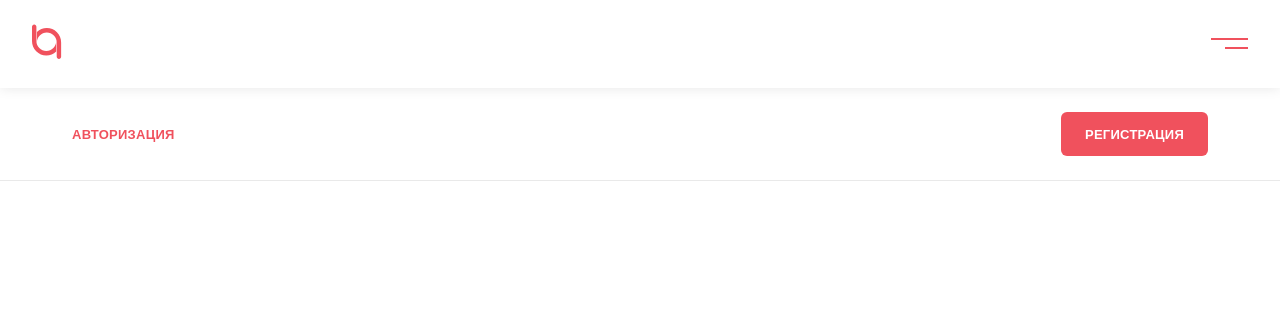
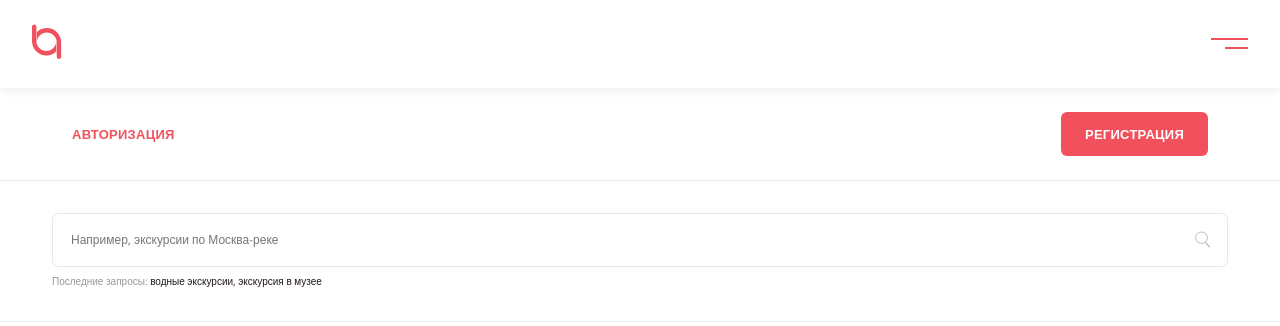
Before and after one commit to eleskin/uneed-guide-react-frontend, a Next.js app: page / in a window 1280 px wide. Shown: the top 326 px of the page. Built offline with nearby package versions, Linux system fonts and the light colour scheme.

Commit message:
feature: Add Menu search

```diff
--- a/components/Menu/Menu.js
+++ b/components/Menu/Menu.js
@@ -1,5 +1,6 @@
 import Button from '../Button/Button';
 import styles from './Menu.module.scss';
+import Image from 'next/image';
 
 const Menu = () => {
 	return (
@@ -8,6 +9,15 @@ const Menu = () => {
 				<Button.Secondary>Авторизация</Button.Secondary>
 				<Button.Primary>Регистрация</Button.Primary>
 			</header>
+			<div className={styles.Menu__search}>
+				<label>
+					<input type="text" placeholder="Например, экскурсии по Москва-реке"/>
+					<Image src="/assets/images/header/header-magnifier.svg" width={16} height={16}/>
+				</label>
+				<span>
+					Последние запросы: <b>водные экскурсии, экскурсия в музее</b>
+				</span>
+			</div>
 		</div>
 	);
 };
--- a/components/Menu/Menu.module.scss
+++ b/components/Menu/Menu.module.scss
@@ -9,6 +9,51 @@
 		align-items: center;
 		border-bottom: 1px solid #e9e9e9;
 	}
+
+	.Menu__search {
+		padding: rem(32px) rem(52px);
+		display: grid;
+		grid-template-rows: auto auto;
+		grid-row-gap: rem(7px);
+		border-bottom: 1px solid #e9e9e9;
+
+		label {
+			width: 100%;
+			display: grid;
+			grid-template-columns: 1fr auto;
+			grid-column-gap: rem(8px);
+			background-color: #ffffff;
+			border: 1px solid #e7e7e7;
+			box-sizing: border-box;
+			border-radius: 6px;
+			padding: rem(16px);
+
+			input {
+				border: none;
+				font-weight: 400;
+				font-size: rem(12px);
+				line-height: rem(18px);
+				color: #221818;
+				outline: none;
+			}
+
+			input::placeholder {
+				color: rgba(#221818, 0.6);
+			}
+		}
+
+		span {
+			font-weight: 400;
+			font-size: rem(10px);
+			line-height: rem(15px);
+			color: #989898;
+
+			b {
+				font-weight: 400;
+				color: #221818;
+			}
+		}
+	}
 }
 
 @media (max-width: 420px) {
```
Also changed, not shown: public/assets/images/header/header-magnifier.svg (added).
